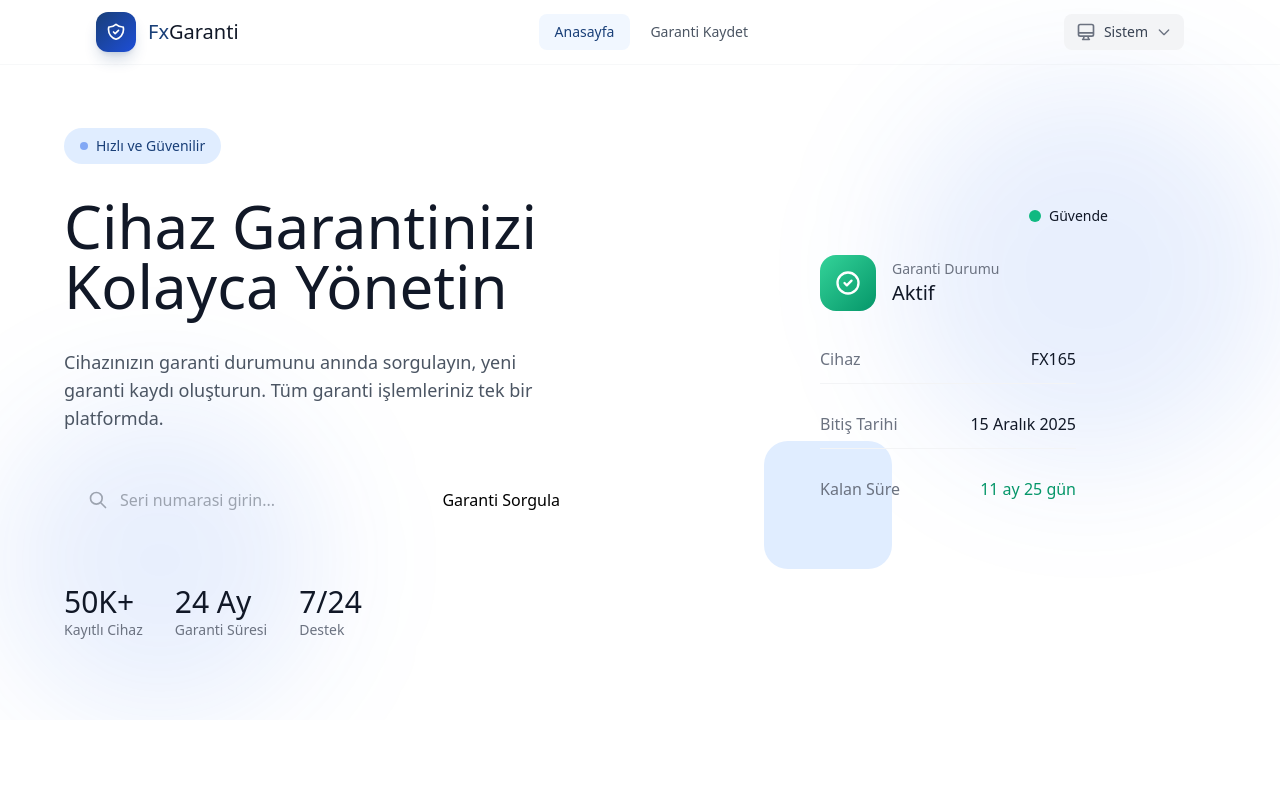
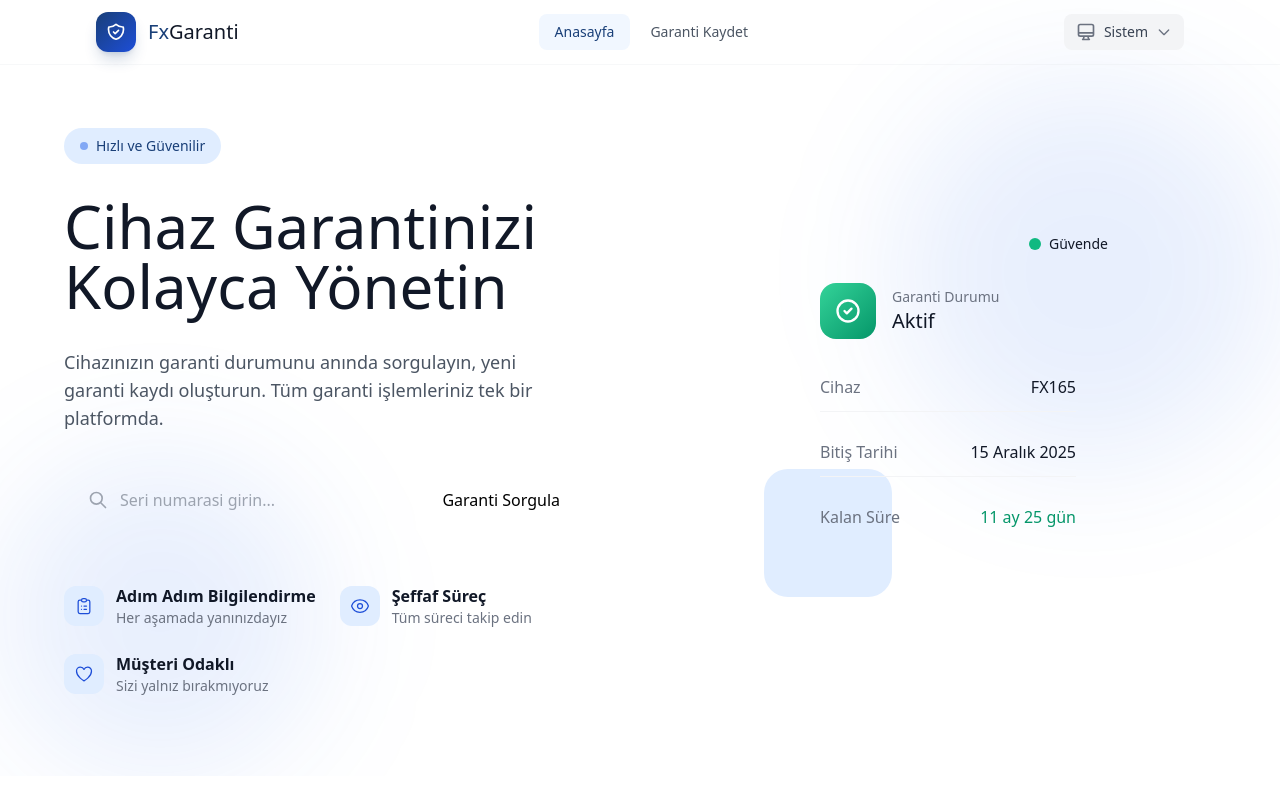
Before and after one commit to alialaca/fx-garanti-ui, a Nuxt app: page / in a window 1280 px wide. Shown: the top 800 px of the page. Built offline with nearby package versions, Linux system fonts and the light colour scheme.

Commit message:
refactor: Replace quick stats with value proposition cards
Replace misleading stats (50K+, 24 Ay, 7/24) with customer-focused value
propositions that accurately represent our service commitment.

Co-Authored-By: Claude Opus 4.5 <noreply@anthropic.com>

```diff
--- a/app/pages/index.vue
+++ b/app/pages/index.vue
@@ -88,6 +88,24 @@ const exclusions = [
   { icon: 'clock', text: 'Ürünün fazla kullanımından kaynaklı piston ve benzeri parçalarında oluşacak aşınma ve eskime' },
   { icon: 'cloud', text: 'Doğal afetler, yangın veya su baskını gibi dış faktörlerden kaynaklanan hasarlar' }
 ]
+
+const valuePropositions = [
+  {
+    icon: 'clipboard-list',
+    title: 'Adım Adım Bilgilendirme',
+    subtitle: 'Her aşamada yanınızdayız'
+  },
+  {
+    icon: 'eye',
+    title: 'Şeffaf Süreç',
+    subtitle: 'Tüm süreci takip edin'
+  },
+  {
+    icon: 'heart',
+    title: 'Müşteri Odaklı',
+    subtitle: 'Sizi yalnız bırakmıyoruz'
+  }
+]
 </script>
 
 <template>
@@ -156,19 +174,32 @@ const exclusions = [
               </p>
             </div>
 
-            <!-- Quick Stats -->
-            <div class="flex flex-wrap gap-8 pt-4 animate-fade-in-up animate-delay-400">
-              <div>
-                <div class="text-3xl font-display text-gray-900 dark:text-white">50K+</div>
-                <div class="text-sm text-gray-500 dark:text-gray-400">Kayıtlı Cihaz</div>
-              </div>
-              <div>
-                <div class="text-3xl font-display text-gray-900 dark:text-white">24 Ay</div>
-                <div class="text-sm text-gray-500 dark:text-gray-400">Garanti Süresi</div>
-              </div>
-              <div>
-                <div class="text-3xl font-display text-gray-900 dark:text-white">7/24</div>
-                <div class="text-sm text-gray-500 dark:text-gray-400">Destek</div>
+            <!-- Value Propositions -->
+            <div class="flex flex-wrap gap-6 pt-4 animate-fade-in-up animate-delay-400">
+              <div
+                v-for="item in valuePropositions"
+                :key="item.title"
+                class="flex items-center gap-3"
+              >
+                <div class="w-10 h-10 rounded-xl bg-primary-100 dark:bg-primary-900/30 flex items-center justify-center">
+                  <!-- ClipboardList Icon -->
+                  <svg v-if="item.icon === 'clipboard-list'" class="w-5 h-5 text-primary-600 dark:text-primary-400" fill="none" viewBox="0 0 24 24" stroke="currentColor" stroke-width="1.5">
+                    <path stroke-linecap="round" stroke-linejoin="round" d="M9 5H7a2 2 0 00-2 2v12a2 2 0 002 2h10a2 2 0 002-2V7a2 2 0 00-2-2h-2M9 5a2 2 0 002 2h2a2 2 0 002-2M9 5a2 2 0 012-2h2a2 2 0 012 2m-3 7h3m-3 4h3m-6-4h.01M9 16h.01" />
+                  </svg>
+                  <!-- Eye Icon -->
+                  <svg v-else-if="item.icon === 'eye'" class="w-5 h-5 text-primary-600 dark:text-primary-400" fill="none" viewBox="0 0 24 24" stroke="currentColor" stroke-width="1.5">
+                    <path stroke-linecap="round" stroke-linejoin="round" d="M2.036 12.322a1.012 1.012 0 010-.639C3.423 7.51 7.36 4.5 12 4.5c4.638 0 8.573 3.007 9.963 7.178.07.207.07.431 0 .639C20.577 16.49 16.64 19.5 12 19.5c-4.638 0-8.573-3.007-9.963-7.178z" />
+                    <path stroke-linecap="round" stroke-linejoin="round" d="M15 12a3 3 0 11-6 0 3 3 0 016 0z" />
+                  </svg>
+                  <!-- Heart Icon -->
+                  <svg v-else-if="item.icon === 'heart'" class="w-5 h-5 text-primary-600 dark:text-primary-400" fill="none" viewBox="0 0 24 24" stroke="currentColor" stroke-width="1.5">
+                    <path stroke-linecap="round" stroke-linejoin="round" d="M21 8.25c0-2.485-2.099-4.5-4.688-4.5-1.935 0-3.597 1.126-4.312 2.733-.715-1.607-2.377-2.733-4.313-2.733C5.1 3.75 3 5.765 3 8.25c0 7.22 9 12 9 12s9-4.78 9-12z" />
+                  </svg>
+                </div>
+                <div>
+                  <div class="font-semibold text-gray-900 dark:text-white">{{ item.title }}</div>
+                  <div class="text-sm text-gray-500 dark:text-gray-400">{{ item.subtitle }}</div>
+                </div>
               </div>
             </div>
           </div>
```
